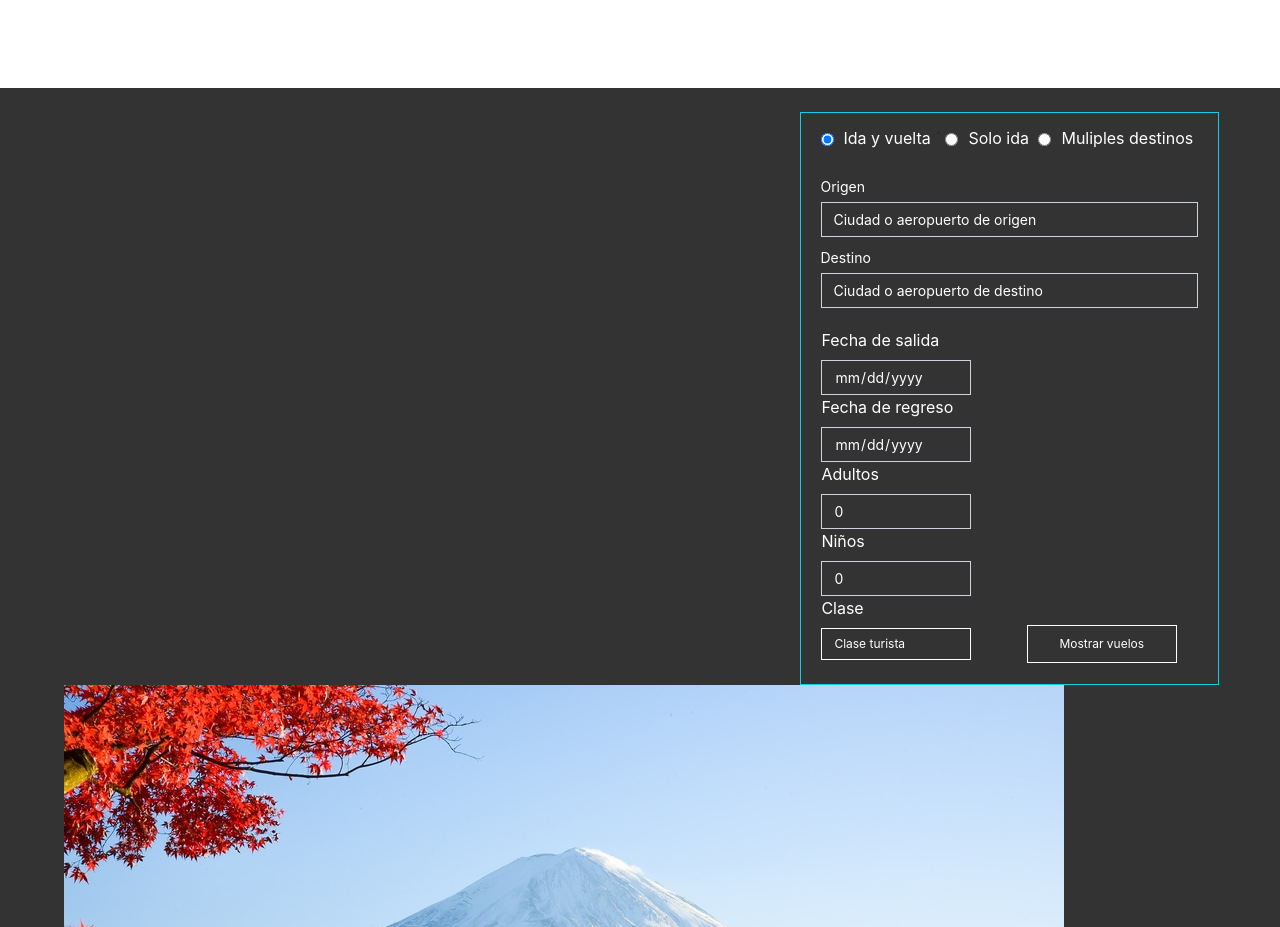
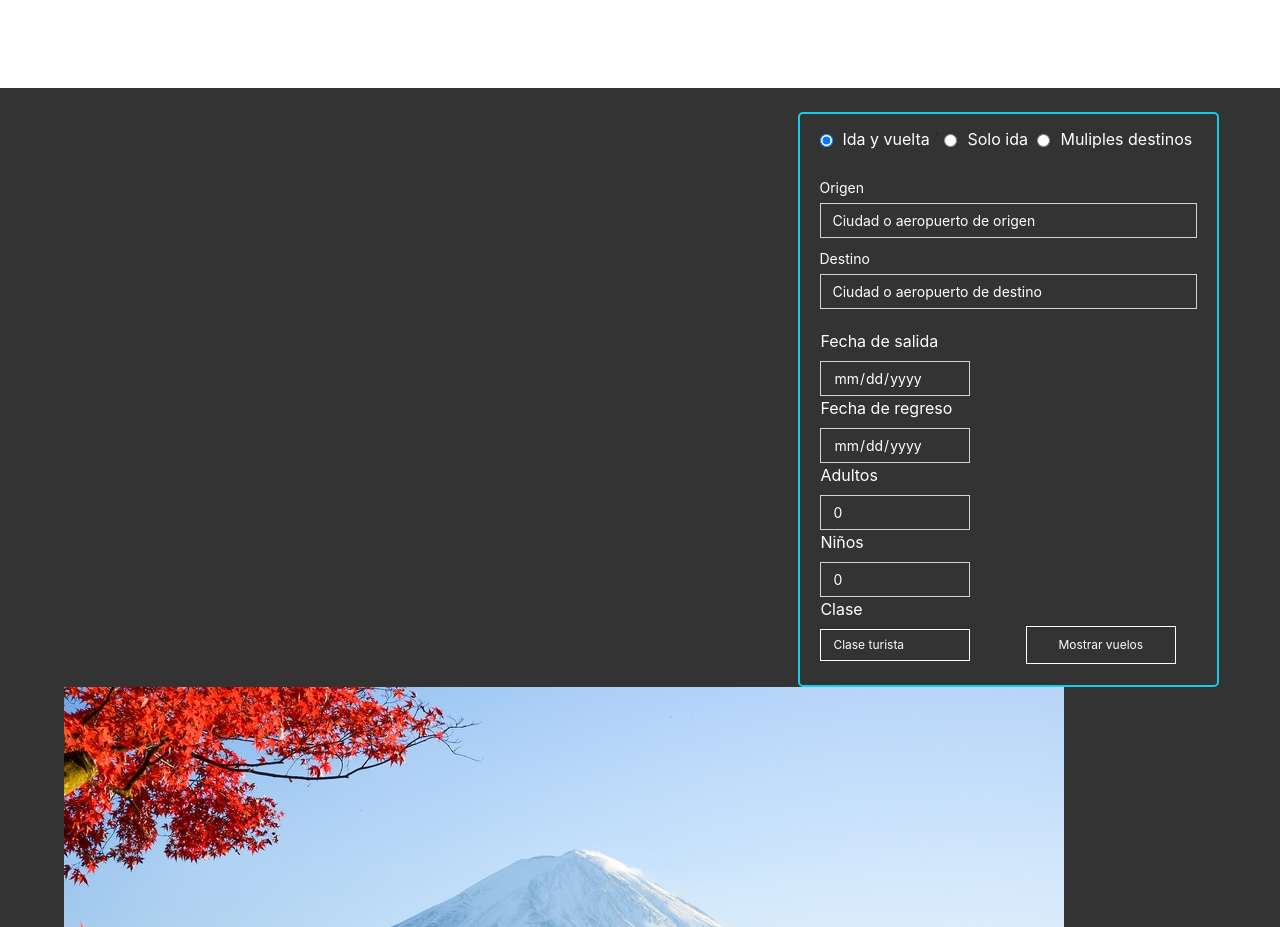
Before and after one commit to franr99/Pagina-Web-GoTravel, a PHP site: page /prueba.html in a window 1280 px wide; the page is wider, and only the part inside the window is pictured. Shown: the part 104-1031 px from the top of that part. Run offline with PHP 8.4, Linux system fonts and the light colour scheme.

Commit message:
cambio borde reserva

```diff
--- a/HTML 5 - CSS3/css/estilos.css
+++ b/HTML 5 - CSS3/css/estilos.css
@@ -90,7 +90,8 @@ p{
 
 .booking-form-box{
     max-width: 500px;
-    border: 1px solid rgb(15, 207, 233);
+    border: 2px solid rgb(15, 207, 233);
+    border-radius: 5px ;
     margin: 0;
     margin-right: 5%;
     float: right;
--- a/HTML 5 - CSS3/prueba.html
+++ b/HTML 5 - CSS3/prueba.html
@@ -65,7 +65,6 @@
                             <option value="2">Turista premium</option>
                             <option value="3">Business</option>
                             <option value="4">Primera</option>
-                            <option value="5">Avion privado</option>
                             </select>
                         </div>
                         <div class="input-grp">
```
